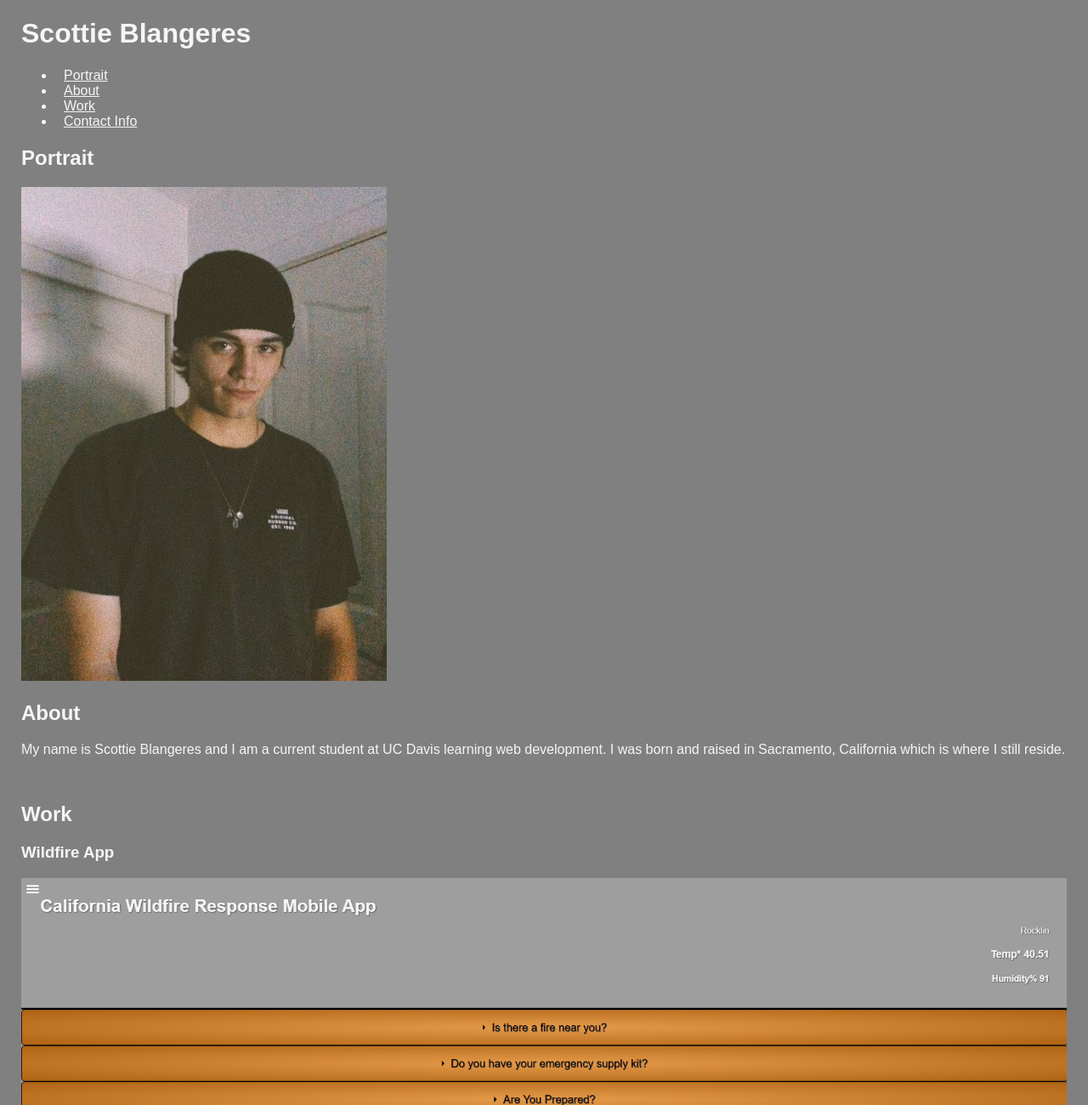
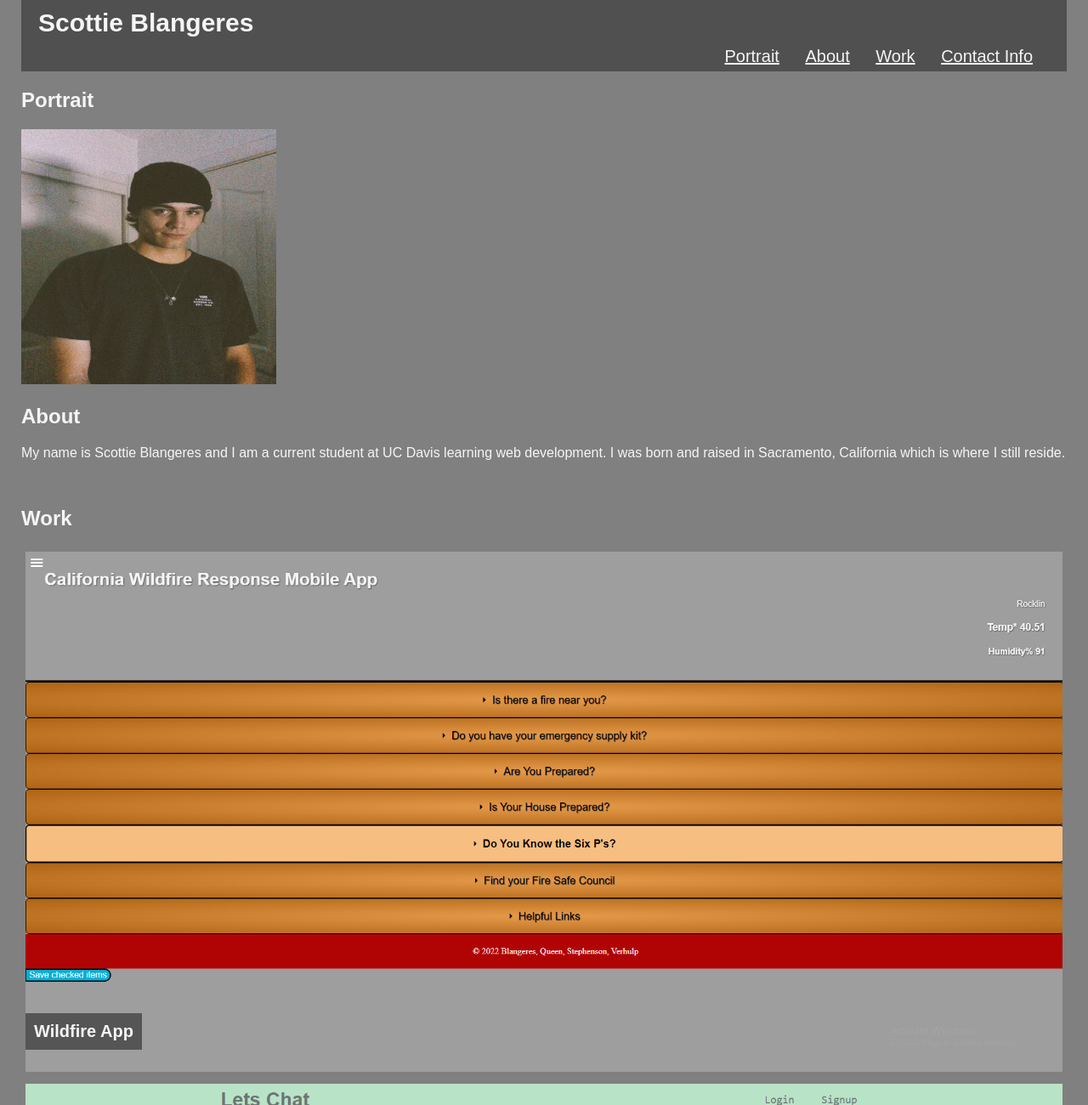
Before and after one commit to sblangeres1/my-portfolio, a plain HTML site: page index.html in a window 1280 px wide. Shown: the top 1300 px of the page at 85% size. Drawn offline with Linux system fonts and the light colour scheme.

Commit message:
Added more styling

```diff
--- a/assets/style.css
+++ b/assets/style.css
@@ -1,6 +1,73 @@
 *{
+    box-sizing: border-box;
     color: whitesmoke;
     font-family: Arial, Helvetica, sans-serif;
+}
+
+.header {
+    top: 0;
+    width: 100%;
+    padding: 20px;
+    background-color: rgb(80, 80, 80);
+}
+
+.header h1 {
+    display: inline-block;
+    font-size: 30px;
+    margin-top: -10px;
+}
+
+.header nav {
+    padding-top: 15px;
+    margin-right: 20px;
+    float: right;
+    font-size: 20px;
+}
+
+.header nav ul {
+    list-style-type: none;
+}
+
+.header nav ul li {
+    display: inline-block;
+    margin-left: 25px;
+}
+
+nav a:hover {
+    border-bottom: 2px solid black;
+}
+
+.main img {
+    height: 300px;
+    width: 300px;
+    border: none;
+}
+
+.picture {
+    flex-grow: 1;
+    width: 75%;
+    overflow: hidden;
+    position: relative;
+    object-fit: contain;
+    padding: 5px;
+}
+
+
+.picture h3 {
+    position: absolute;
+    padding: 10px;
+    bottom: 15px;
+    font-size: 20px;
+    background-color: rgb(85, 85, 85);
+}
+
+.picture:hover {
+    box-shadow: inset 0px 0px 8px gray, 0 0 15 px gray;
+    transform: scale(1.05);
+}
+
+.picture:nth-of-type(1) {
+    width: 100%;
 }
 
 body{
@@ -8,20 +75,6 @@ body{
     background-color: gray;
 }
 
-.hero{
-    display: flex;
-    width: 100vh;
+footer {
+    text-align: center;
 }
-
-nav{
-    color: white;
-    list-style-type: none;
-    margin: 0;
-    padding: 0;
-    justify-content: flex-end;
-    font-family: Arial, Helvetica, sans-serif;
-}
-
-nav a{
-    padding: 10px;
-}
```
